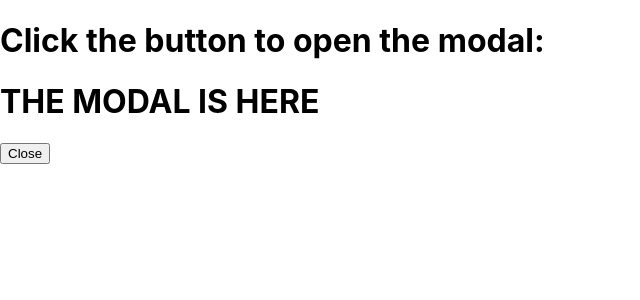
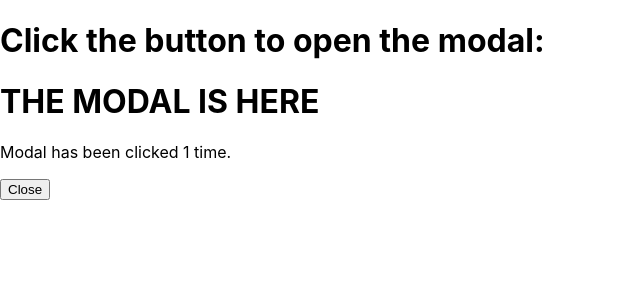
Before and after one commit to ulaura/amex-exercises, a React (Create React App) app: page /rendermodalcounter in a window 1280 px wide. Both pictures are taken after a click on the button "Click Here". Shown: the top 300 px of the page, without its empty margins (0-640 px from the left). Built offline with nearby package versions, Linux system fonts and the light colour scheme.

Commit message:
feat: Modal keeps track of no. of times it's opened now.

```diff
--- a/src/containers/RenderModalCounter/Modal.js
+++ b/src/containers/RenderModalCounter/Modal.js
@@ -9,6 +9,17 @@ class Modal extends Component {
     return (
       <div>
         <h1>THE MODAL IS HERE</h1>
+
+        {this.props.modalOpenCounter === 1 ? (
+          <p>
+            Modal has been clicked 1 time.
+          </p>)
+        : (
+          <p>
+            Modal has been clicked {this.props.modalOpenCounter} times.
+          </p>
+        )}
+
         <button onClick={this.props.handleModalClose}>Close</button>
       </div>
     )
--- a/src/containers/RenderModalCounter/RenderModalCounter.js
+++ b/src/containers/RenderModalCounter/RenderModalCounter.js
@@ -7,12 +7,16 @@ class RenderModalCounter extends Component {
     super(props);
 
     this.state = {
-      toggleModal: false
+      toggleModal: false,
+      modalOpenCounter: 0
     }
   }
 
   handleModalOpen = () => {
-    this.setState({toggleModal: true});
+    this.setState({
+      toggleModal: true,
+      modalOpenCounter: ++this.state.modalOpenCounter
+    });
   }
 
   handleModalClose = () => {
@@ -33,7 +37,10 @@ class RenderModalCounter extends Component {
         )}
 
         {this.state.toggleModal ? (
-          <Modal handleModalClose={this.handleModalClose} />
+          <Modal
+            handleModalClose={this.handleModalClose}
+            modalOpenCounter={this.state.modalOpenCounter}
+          />
         ) : null}
       </div>
     )
```
